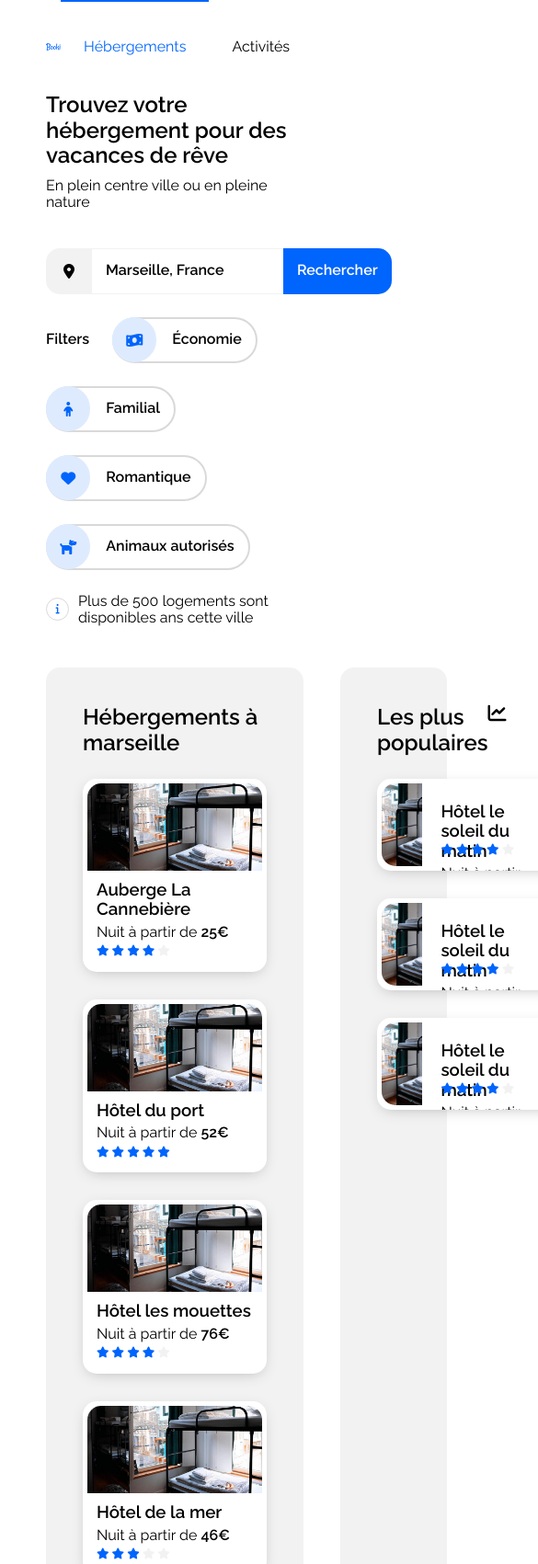
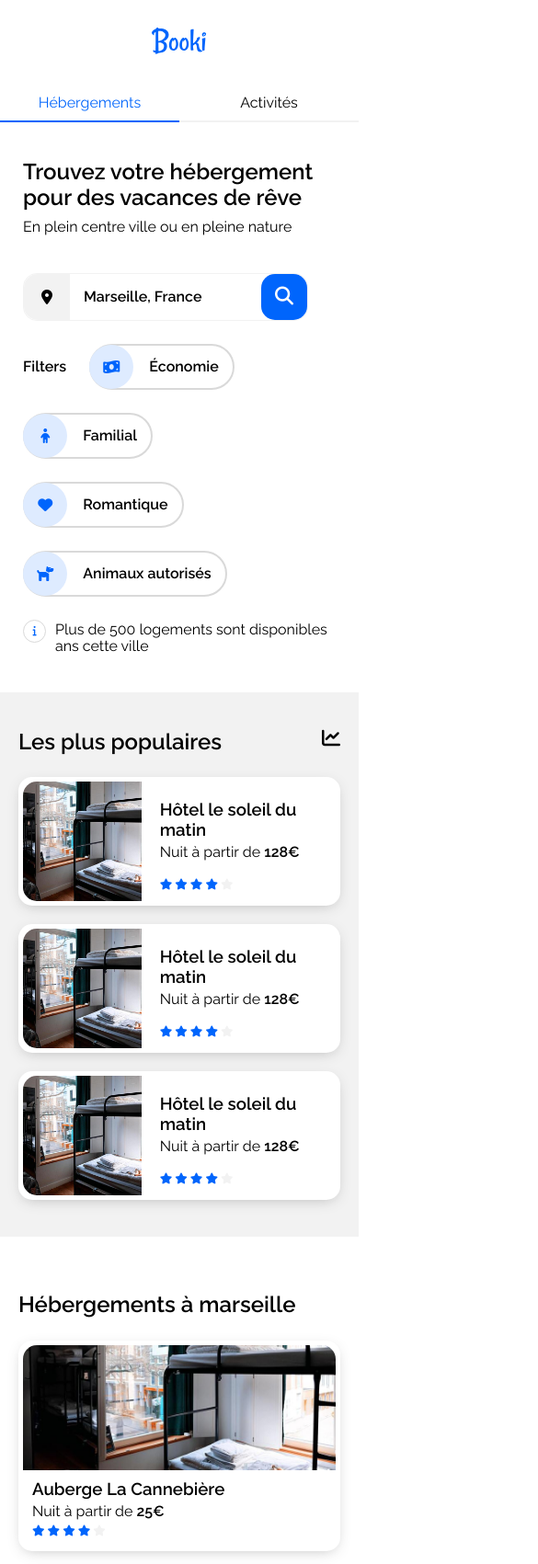
Before and after one commit to okafrancois/ocproject-one, a plain HTML site: page index.html in a window 390 px wide. Shown: the top 1701 px of the page at 92% size, 585 px wide, since content can reach past the window. Drawn offline with Linux system fonts and the light colour scheme.

Commit message:
style: rajout des styles de la version mobile
Temps passé: 1 hour 34 minutes

```diff
--- a/css/main.css
+++ b/css/main.css
@@ -8,6 +8,7 @@
     * Lodge gallery styles
     * Masonry gallery
     * Footer styles
+    * Mobile breakpoint styles
 */
 
 /*
@@ -63,6 +64,7 @@ button {
     cursor: pointer;
 }
 
+a:hover,
 .link-btn:hover {
     color: var(--primary-color);
 }
@@ -71,6 +73,9 @@ button {
     * Config
     -------------------------------
 */
+html {
+    scroll-behavior: smooth;
+}
 
 body {
     font-family: 'Raleway', sans-serif;
@@ -110,6 +115,10 @@ button {
     padding: 25px 50px;
 }
 
+.hide-on-desktop {
+    display: none !important;
+}
+
 /*
     * Main header styles
     -------------------------------
@@ -117,50 +126,45 @@ button {
 
 .main-header {
     display: flex;
-    align-items: center;
+    flex-wrap: wrap;
     justify-content: space-between;
-    height: 100px;
     padding-top: 0;
     padding-bottom: 0;
 }
 
 .main-header__logo {
     max-width: 60px;
+    margin: 30px 20px;
 }
 
 .navigation {
     display: flex;
-    align-items: stretch;
-    height: 100%;
 }
 
 .navigation__item {
     display: inline-flex;
     align-items: center;
     justify-content: center;
-    padding: 0 25px;
+    width: 100%;
+    padding: 0 30px;
     border-top: 2px solid transparent;
     transition: border-top-color 0.3s, color 0.3s;
 }
 
 .navigation__item--active,
 .navigation__item:hover {
-    border-top-color: var(--primary-color);
+    border-color: var(--primary-color) !important;
     color: var(--primary-color);
 }
 
 /*
     * Search Zone
     -------------------------------
-    TODO :
-     * Rajouter le style au survol
-     * Rajouter le style sur mobile
 */
 
 .search-zone {
     display: flex;
     flex-direction: column;
-    padding-top: 0;
     padding-bottom: 20px;
     gap: 40px;
 }
@@ -178,10 +182,13 @@ button {
 
 .search-form__input {
     display: inline-flex;
+    width: max-content;
     font-weight: bold;
+    border: 1px solid var(--gray);
+    border-radius: var(--default-radius);
 }
 
-.search-form__input i {
+.search-form__input .location-icon {
     display: inline-flex;
     align-items: center;
     justify-content: center;
@@ -189,11 +196,6 @@ button {
     aspect-ratio: 1/1; /* la largeur est égale à 1 fois la hauteur */
     background: var(--gray);
     border-radius: var(--default-radius) 0 0 var(--default-radius);
-}
-
-.search-form__input input {
-    border-top: 1px solid var(--gray);
-    border-bottom: 1px solid var(--gray);
 }
 
 .search-form__input button {
@@ -290,6 +292,7 @@ button {
 .card-gallery {
     display: flex;
     flex-wrap: wrap;
+    justify-content: space-between;
     gap: 30px;
 }
 
@@ -302,7 +305,6 @@ button {
 }
 
 .card-item {
-    max-width: fit-content;
     min-width: 200px;
     padding: 5px;
     border-radius: var(--default-radius);
@@ -318,7 +320,6 @@ button {
 .card-item__banner {
     display: block;
     width: 100%;
-    max-width: 300px;
     aspect-ratio: 2/1; /* La hauteur du bloc correspond à 50% de la largeur  */
     border-radius: var(--default-radius) var(--default-radius) 0 0;
     overflow: hidden;
@@ -427,14 +428,15 @@ button {
     * Footer styles
     -------------------------------
 */
+
 .main-footer {
     display: flex;
     justify-content: space-between;
-    gap: 20px 0;
+    gap: 40px 0;
     flex-wrap: wrap;
     background: var(--gray);
     padding: 50px;
-    margin-top: 20px;
+    margin-top: 35px;
 }
 
 .main-footer__item {
@@ -446,3 +448,105 @@ button {
     flex-direction: column;
     gap: 10px 0;
 }
+
+
+/*
+    * Mobile breakpoint styles *
+    -------------------------------
+*/
+
+@media all and (max-width: 768px) {
+    /* Config */
+    .container {
+        padding: 40px 25px;
+    }
+
+    .hide-on-mobile {
+        display: none;
+    }
+
+    .hide-on-desktop {
+        display: initial !important;
+    }
+
+    /* header styles */
+    .main-header {
+        padding: 0;
+        justify-content: center;
+    }
+
+    .navigation {
+        width: 100%;
+    }
+
+    .navigation__item {
+        border-top: none;
+        padding: 10px;
+        border-bottom: 2px solid var(--gray);
+    }
+
+    /* search zone styles */
+    .search-form__input button {
+        border-radius: var(--default-radius);
+        font-size: 20px;
+    }
+
+    .search-form__info {
+        align-items: baseline;
+    }
+
+    /* Lodge gallery */
+    .lodge-gallery {
+        display: flex;
+        flex-direction: column-reverse;
+        gap: 20px;
+        padding: 0;
+    }
+
+    .lodge-gallery__item {
+        padding: 40px 20px;
+        border-radius: initial;
+        background: none;
+    }
+
+    .lodge-gallery__item.widget {
+        background: var(--gray);
+        width: 100%;
+    }
+
+    .card-gallery {
+        gap: 20px;
+    }
+
+    .card-gallery--vertical .card-item {
+        aspect-ratio: 2.5/1;
+    }
+
+    .card-gallery__item {
+        flex-basis: 100%;
+    }
+
+    .card-item__banner {
+        aspect-ratio: 2.5/1;
+    }
+
+    /* masonry gallery */
+    .masonry-gallery {
+        flex-flow: column;
+        height: fit-content;
+        gap: 20px;
+    }
+
+    .masonry-card {
+        width: 100%;
+    }
+
+    .masonry-card__cover {
+        aspect-ratio: 2.5/1;
+    }
+
+    /* footer */
+    .main-footer__item {
+        width: 100%;
+    }
+}
--- a/index.html
+++ b/index.html
@@ -8,12 +8,12 @@
 </head>
 <body>
 <header class="main-header container">
-    <a href="#">
-        <img class="main-header__logo" src="images/logo/Booki.svg" alt="Logo de la page sur lequel il est écrit Booki">
+    <a href="#" class="main-header__logo">
+        <img src="images/logo/Booki.svg" alt="Logo de la page sur lequel il est écrit Booki">
     </a>
     <nav class="main-header__navigation navigation">
-        <a href="#" class="navigation__item navigation__item--active">Hébergements</a>
-        <a href="#" class="navigation__item">Activités</a>
+        <a href="#city-lodges" class="navigation__item navigation__item--active">Hébergements</a>
+        <a href="#city-activities" class="navigation__item">Activités</a>
     </nav>
 </header>
 <main>
@@ -24,9 +24,10 @@
         </div>
         <form action="/" class="search-form">
             <div class="search-form__input">
-                <label for="search-input"><i class="fas fa-map-marker-alt"></i></label>
+                <label for="search-input" class="location-icon"><i class="fas fa-map-marker-alt"></i></label>
                 <input type="search" name="seach-input" id="search-input" placeholder="Marseille, France">
-                <button>Rechercher</button>
+                <button><i class="fas fa-search search-icon hide-on-desktop"></i><span
+                        class="hide-on-mobile">Rechercher</span></button>
             </div>
             <div class="filters">
                 <span class="filters__title">Filters</span>
@@ -57,7 +58,7 @@
             </div>
         </form>
     </section>
-    <section class="lodge-gallery container">
+    <section id="city-lodges" class="lodge-gallery container">
         <div class="lodge-gallery__item">
             <h2>Hébergements à <span>marseille</span></h2>
             <ul class="card-gallery">
@@ -235,7 +236,7 @@
             </ul>
         </div>
     </section>
-    <section class="city-activities container">
+    <section id="city-activities" class="city-activities container">
         <h2>Activités à <span>Marseille</span></h2>
         <ul class="masonry-gallery">
             <li class="masonry-card masonry-card--featured">
```
